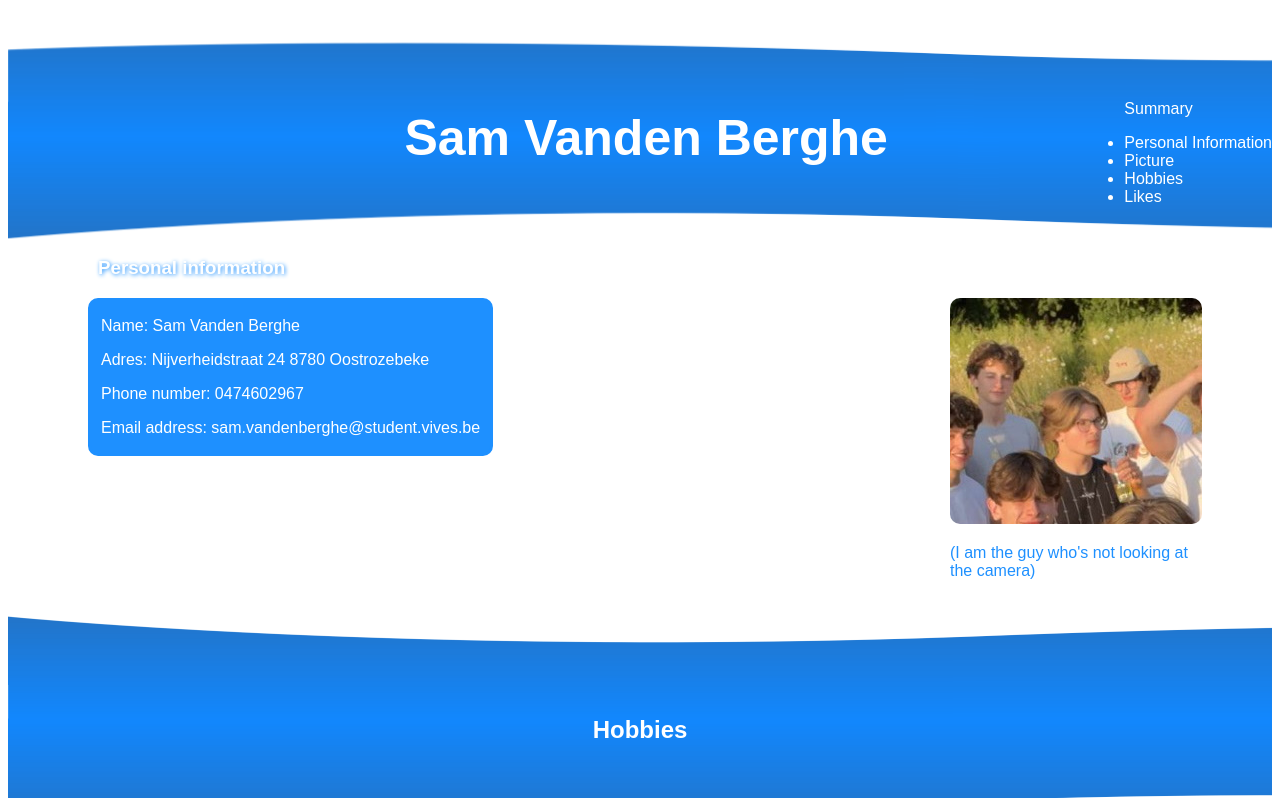
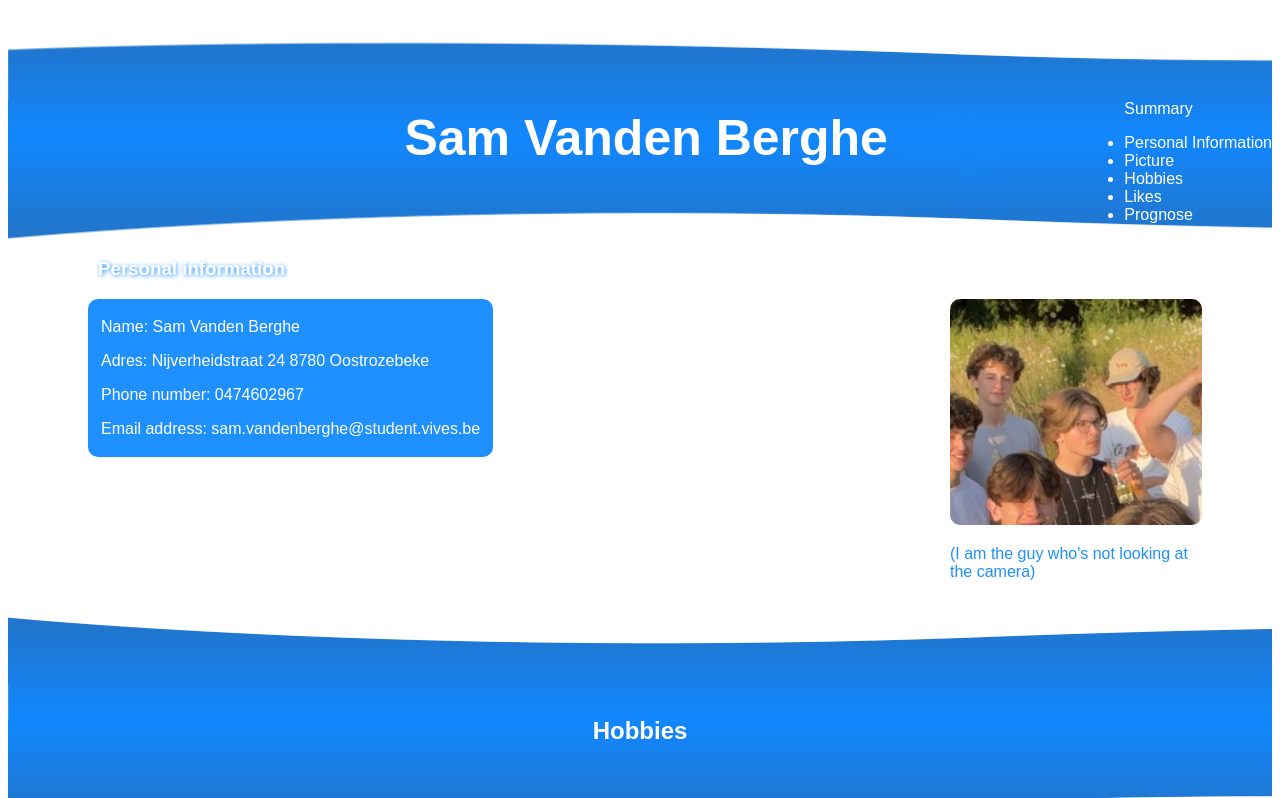
Before and after one commit to SamVandenBerghe10/webdevelopment, a plain HTML site: page labo 3/homepage/index2.html in a window 1280 px wide. Shown: the top 798 px of the page. Drawn offline with Linux system fonts and the light colour scheme.

Commit message:
Labo 3 versie 3

```diff
--- a/labo 3/homepage/index2.html
+++ b/labo 3/homepage/index2.html
@@ -17,6 +17,7 @@
             <li>Picture</li>
             <li>Hobbies</li>
             <li>Likes</li>
+            <li>Prognose</li>
         </ul>
     </aside>
     <H1 style="text-align: center; color: white; padding-top: 75px; font-size: 50px; margin-left: 200px;">Sam Vanden Berghe</H1>
```
